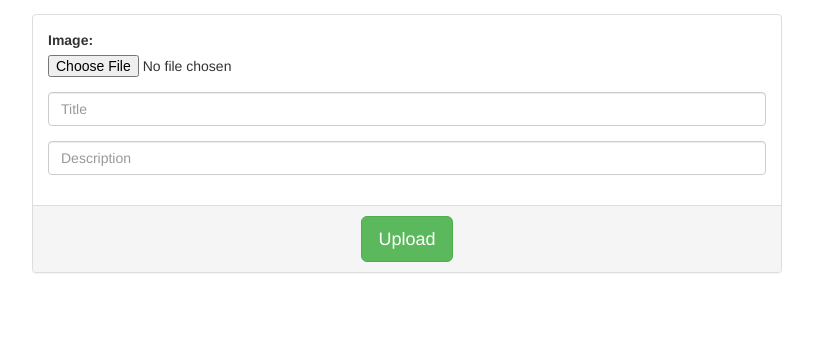
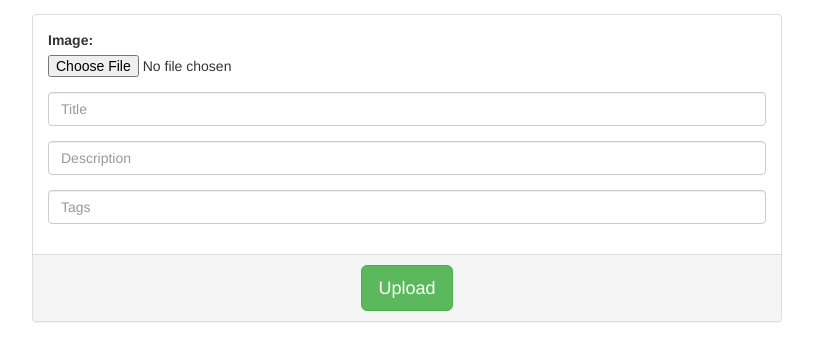
Before and after one commit to olety/Photosite, a Django app: page /photo/upload in a window 1280 px wide. Shown: the part 51-412 px from the top of the page, without its empty margins (233-1046 px from the left). Run offline with Django 3.2, Linux system fonts and the light colour scheme; the visitor is signed in with stand-in values (Sample User, id 1); some libraries are stand-ins or nearby versions.

Commit message:
Add tags to photos

```diff
--- a/photos/forms.py
+++ b/photos/forms.py
@@ -9,6 +9,7 @@ class UploadForm(forms.ModelForm):
     title = forms.CharField(label='Title', required=False)
     description = forms.CharField(label='Description', required=False)
     image = forms.ImageField(label='Image', required=True)
+    tags = forms.CharField(label='Tags', required=True)
 
     class Meta:
         model = Photo
--- a/photos/models.py
+++ b/photos/models.py
@@ -16,6 +16,18 @@ def photo_upload_path(instance, filename):
     )
 
 
+class Tag (models.Model):
+
+    id = models.AutoField(
+        primary_key=True
+    )
+
+    name = models.CharField(
+        max_length=100,
+        unique=True
+    )
+
+
 class Photo (models.Model):
 
     id = models.AutoField(
@@ -28,7 +40,7 @@ class Photo (models.Model):
 
     title = models.CharField(
         max_length=100,
-        default='',
+        default='Untitled',
         unique=False
     )
 
@@ -44,12 +56,14 @@ class Photo (models.Model):
         on_delete=models.CASCADE
     )
 
+    tags = models.ManyToManyField(Tag)
+
     created_at = models.DateTimeField(
         auto_now_add=True
     )
 
     def __str__(self):
-        return self.name
+        return self.title
 
     def has_liked(self, user):
         return self.like_set.filter(user=user).count() > 0
--- a/photos/views.py
+++ b/photos/views.py
@@ -8,6 +8,7 @@ from django.contrib import messages
 from django.contrib.auth.decorators import login_required
 from .forms import UploadForm
 from .models import Photo
+from .models import Tag
 from .models import Comment
 
 
@@ -38,6 +39,17 @@ def upload(request):
                 author=request.user
             )
             photo.save()
+
+            # photo.tags
+
+            for t in form.cleaned_data['tags'].split(','):
+                t = t.strip()
+                tag, created = Tag.objects.get_or_create(name=t)
+
+                if created:
+                    tag.save()
+
+                photo.tags.add(tag)
 
             return HttpResponseRedirect(reverse('photos_view', args=[photo.id]))
     else:
--- a/templates/photos/upload.html
+++ b/templates/photos/upload.html
@@ -34,6 +34,10 @@
                             <input type="text" class="form-control" id="{{ form.description.auto_id }}" name="{{ form.description.html_name }}" placeholder="{{ form.description.label }}">
                         </div>
 
+                        <div class="form-group">
+                            <input type="text" class="form-control" id="{{ form.tags.auto_id }}" name="{{ form.tags.html_name }}" placeholder="{{ form.tags.label }}">
+                        </div>
+
                     </div>
                     <div class="panel-footer text-center">
                         <input type="submit" value="Upload" class="btn btn-lg btn-success" />
```
Also changed, not shown: templates/photos/view.html (+7 -2 lines), photos/migrations/0004_auto_20160416_2156.py (added).
